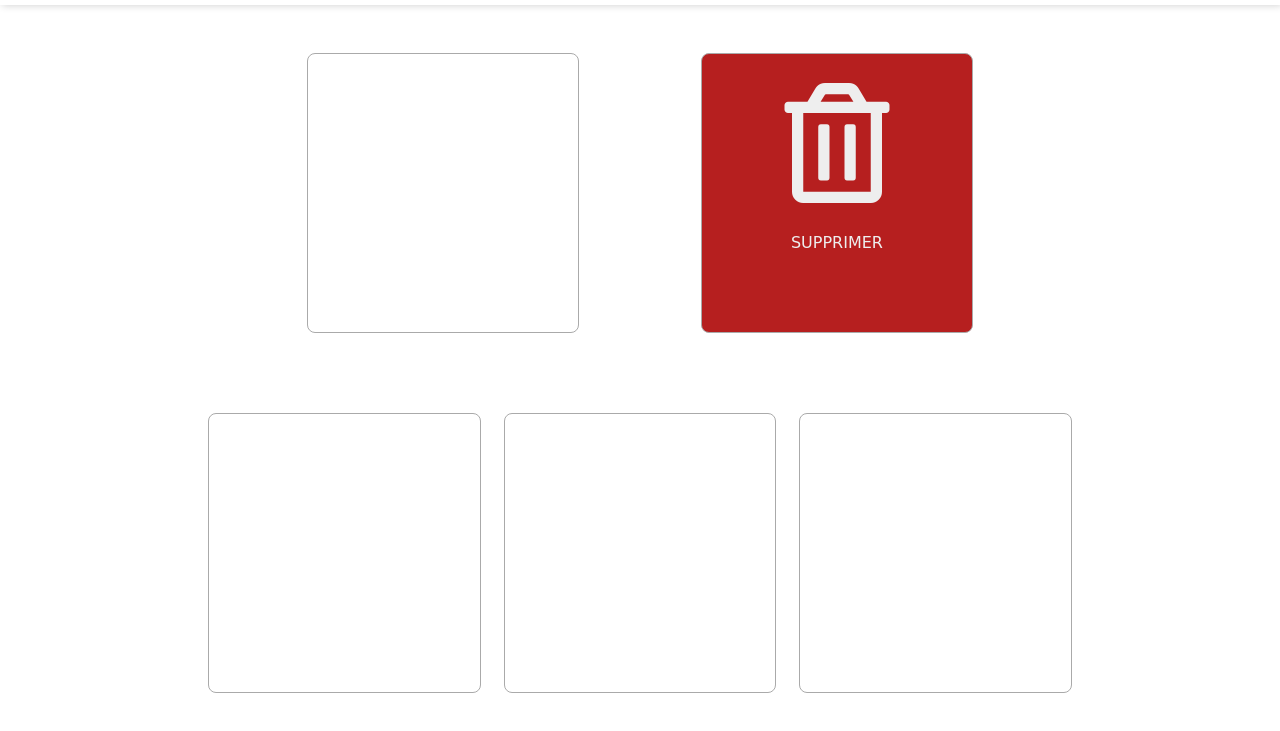
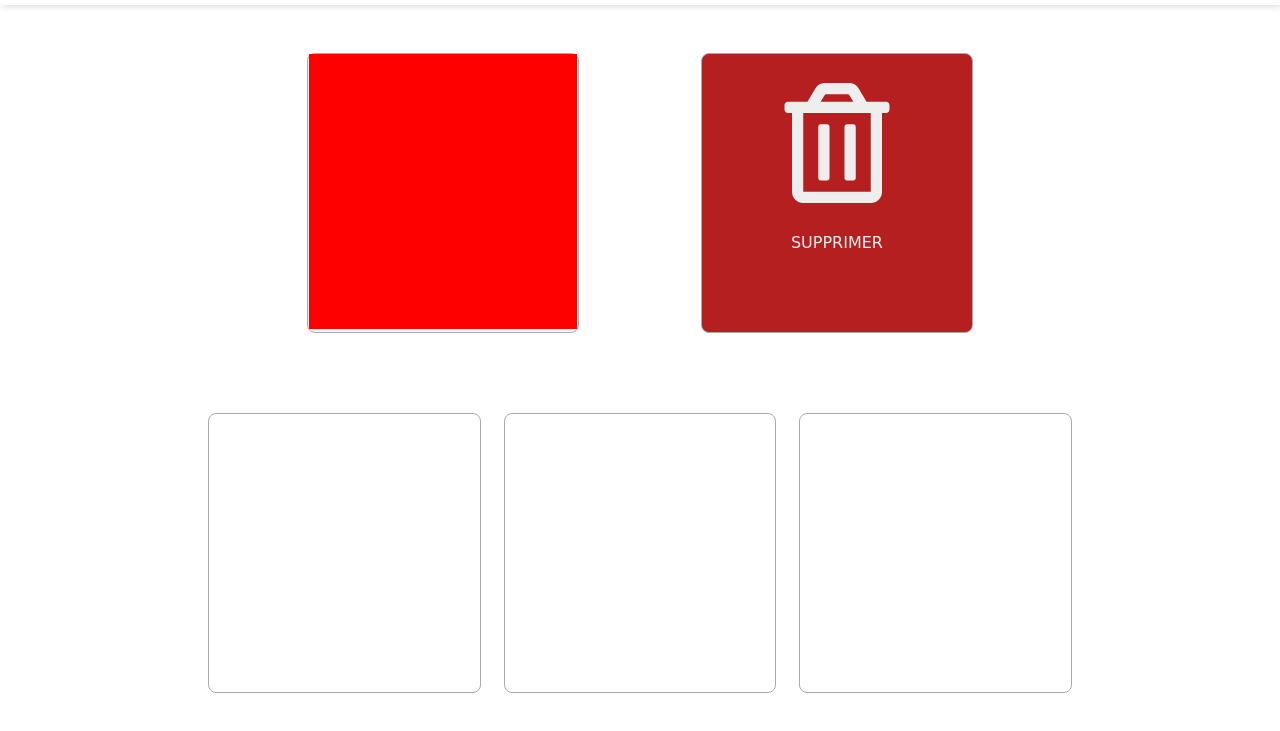
Before and after one commit to alice-sebego/drag-and-drop-images, a plain HTML site: page index.html in a window 1280 px wide. Shown: the part 49-780 px from the top of the page. Drawn offline with Linux system fonts and the light colour scheme; a web font is replaced by a local one.

Commit message:
Refactoring user's interface

```diff
--- a/index.html
+++ b/index.html
@@ -16,8 +16,9 @@
         <h1>Crée-toi une collection d'images</h1>
     </header>
     <section id="img-generator">
-        <div id="images-store" draggable="true" ondragstart="event.dataTransfer.setData('text/plain',null)">
-
+        <div id="images-store" >
+            <div class="images" draggable="true" ondragstart="event.dataTransfer.setData('text/plain',null)">
+            </div>
         </div>
         <div id="trash-can">
             <p>supprimer</p>
--- a/src/css/style.css
+++ b/src/css/style.css
@@ -26,10 +26,23 @@ header{
 #images-store,
 #trash-can,
 .imgSelected{
+    flex-shrink: 0;
     width: 30%;
     height: 35vh;
     border: 1px solid #aaa;
     border-radius: .5em;
+}
+
+.images{
+    background-repeat: no-repeat;
+    background-size: cover;
+    background-position: center;
+    position: relative;
+    margin: 0 auto;
+    background-color: red;
+    width: 99%;
+    height: 99%;
+    cursor: pointer;
 }
 
 #trash-can{
--- a/src/js/main.js
+++ b/src/js/main.js
@@ -1,6 +1,6 @@
 // Elements of DOM
 
-const $imagesStore = document.querySelector("#images-stores");
+const $images = document.querySelector("#images");
 const $trashCan = document.querySelector("#trash-can");
 const $imgSelected = document.querySelectorAll(".imgSelected");
 
```
